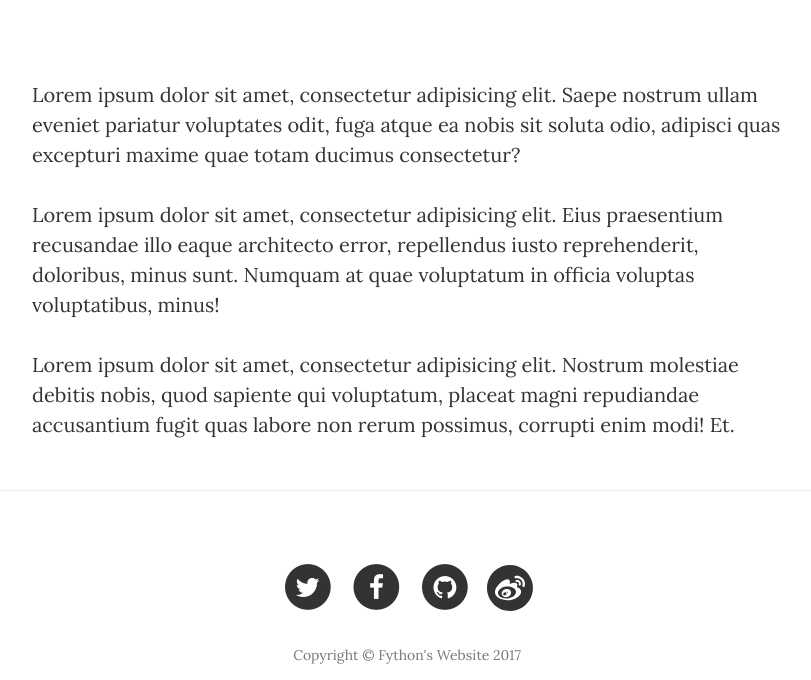
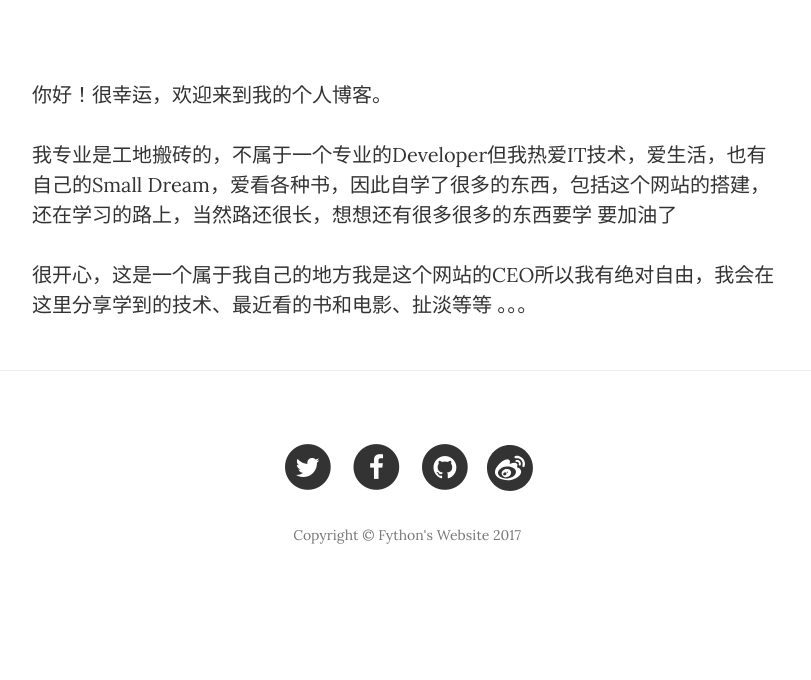
Before and after one commit to fangjh13/Ftown, a Flask app: page /blog/about in a window 1280 px wide. Shown: the part 448-1128 px from the top of the page, without its empty margins (233-1044 px from the left). After the commit the page ends 992 px from the top, so only its background shows below. Run offline with Flask 2, Linux system fonts and the light colour scheme; some libraries are stand-ins or nearby versions.

Commit message:
about me content

```diff
--- a/app/templates/blog/about.html
+++ b/app/templates/blog/about.html
@@ -21,9 +21,9 @@
     <div class="container">
         <div class="row">
             <div class="col-lg-8 col-lg-offset-2 col-md-10 col-md-offset-1">
-                <p>Lorem ipsum dolor sit amet, consectetur adipisicing elit. Saepe nostrum ullam eveniet pariatur voluptates odit, fuga atque ea nobis sit soluta odio, adipisci quas excepturi maxime quae totam ducimus consectetur?</p>
-                <p>Lorem ipsum dolor sit amet, consectetur adipisicing elit. Eius praesentium recusandae illo eaque architecto error, repellendus iusto reprehenderit, doloribus, minus sunt. Numquam at quae voluptatum in officia voluptas voluptatibus, minus!</p>
-                <p>Lorem ipsum dolor sit amet, consectetur adipisicing elit. Nostrum molestiae debitis nobis, quod sapiente qui voluptatum, placeat magni repudiandae accusantium fugit quas labore non rerum possimus, corrupti enim modi! Et.</p>
+                <p>你好！很幸运，欢迎来到我的个人博客。</p>
+                <p>我专业是工地搬砖的，不属于一个专业的Developer但我热爱IT技术，爱生活，也有自己的Small Dream，爱看各种书，因此自学了很多的东西，包括这个网站的搭建，还在学习的路上，当然路还很长，想想还有很多很多的东西要学 要加油了</p>
+                <p>很开心，这是一个属于我自己的地方我是这个网站的CEO所以我有绝对自由，我会在这里分享学到的技术、最近看的书和电影、扯淡等等 。。。</p>
             </div>
         </div>
     </div>
```
